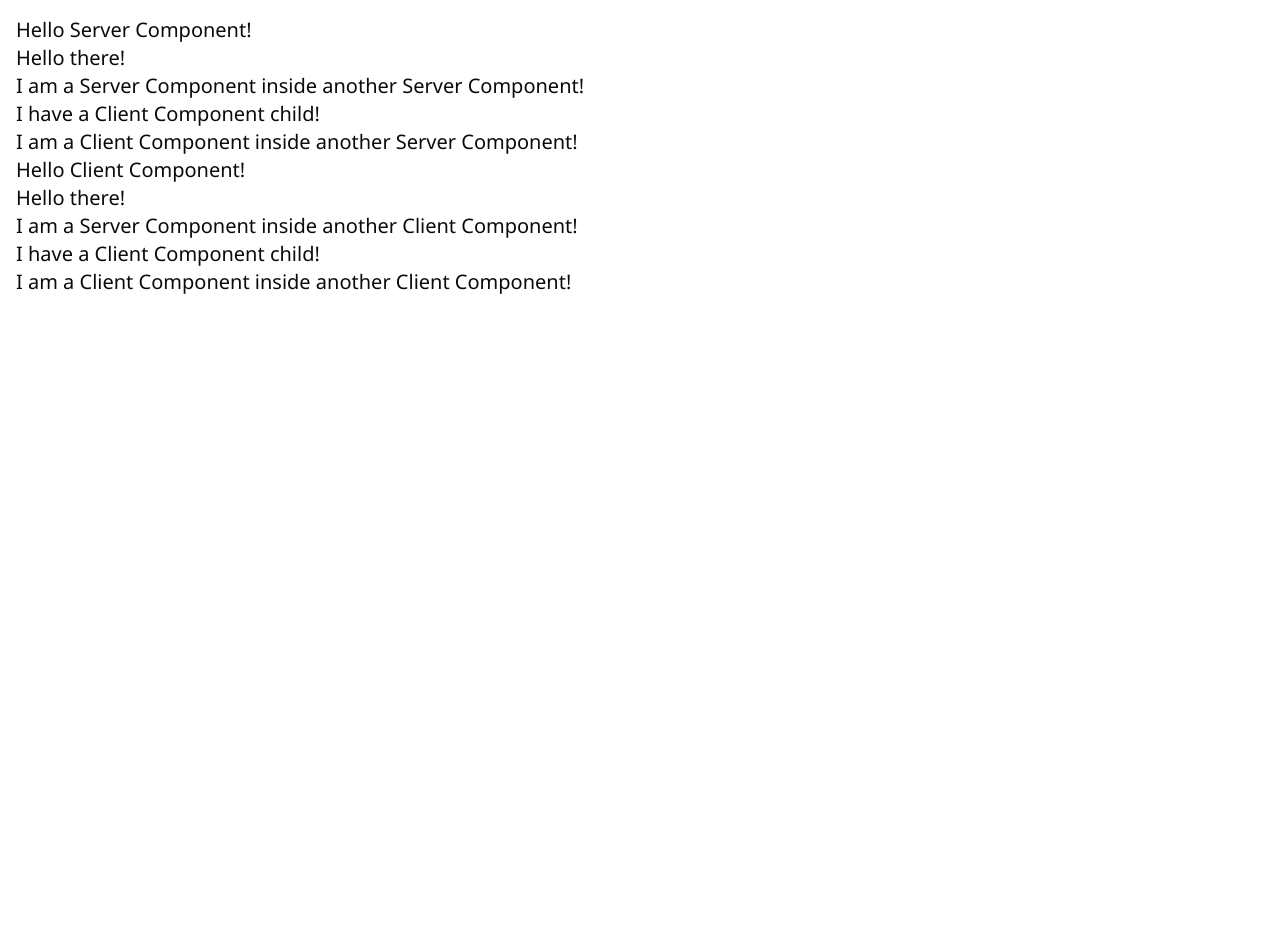
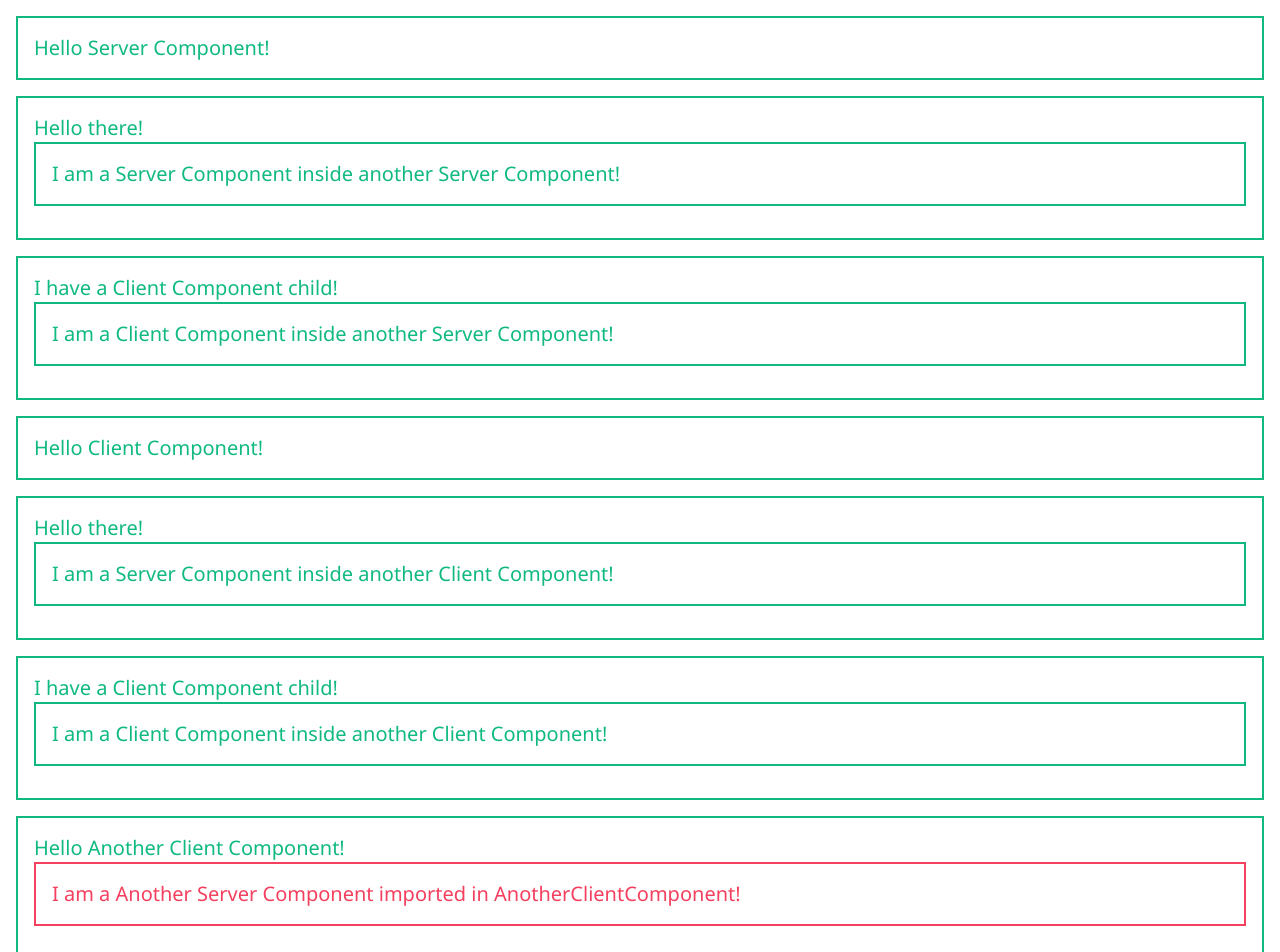
Before and after one commit to cwallervand/rsc-workshop, a Next.js app: page / in a window 1280 px wide. Shown: the top 952 px of the page. Before the commit the page ends 800 px from the top, so only its background shows below. Built offline with nearby package versions, Linux system fonts and the light colour scheme.

Commit message:
Legger til flere client server eksempler

```diff
--- a/src/app/page.tsx
+++ b/src/app/page.tsx
@@ -1,3 +1,4 @@
+import { AnotherClientComponent } from "~/components/anotherClientComponent";
 import { ClientComponent } from "~/components/clientComponent";
 import { ServerComponent } from "~/components/serverComponent";
 
@@ -20,6 +21,7 @@ export default async function HomePage() {
         <ClientComponent message="I have a Client Component child!">
           <ClientComponent message="I am a Client Component inside another Client Component!" />
         </ClientComponent>
+        <AnotherClientComponent />
       </section>
     </main>
   );
--- /dev/null
+++ b/src/components/anotherClientComponent.tsx
@@ -0,0 +1,17 @@
+"use client";
+
+import { AnotherServerComponent } from "~/components/anotherServerComponent";
+
+type AnotherClientComponentProps = {
+  message?: string;
+}
+
+export const AnotherClientComponent = ({ message = "Hello Another Client Component!" }: AnotherClientComponentProps) => {
+  console.log("### ClientComponent ###");
+  return (
+    <div className="client">
+      <p>{message}</p>
+      <AnotherServerComponent message="I am a Another Server Component imported in AnotherClientComponent!" />
+    </div>
+  );
+};
--- /dev/null
+++ b/src/components/anotherServerComponent.tsx
@@ -0,0 +1,16 @@
+import React from "react";
+
+type AnotherServerComponentProps = {
+  message?: string;
+  children?: React.ReactNode;
+}
+
+export const AnotherServerComponent = ({ message = "Hello Another Server Component!", children }: AnotherServerComponentProps) => {
+  console.log("### AnotherServerComponent ###");
+  return (
+    <div className="server">
+      <p>{message}</p>
+      {children}
+    </div>
+  );
+};
--- a/src/components/clientComponent.tsx
+++ b/src/components/clientComponent.tsx
@@ -8,8 +8,8 @@ type ClientComponentProps = {
 export const ClientComponent = ({ message = "Hello Client Component!", children }: ClientComponentProps) => {
   console.log("### ClientComponent ###");
   return (
-    <div>
-      <p className="text-xl">{message}</p>
+    <div className="client">
+      <p>{message}</p>
       {children}
     </div>
   );
--- a/src/components/serverComponent.tsx
+++ b/src/components/serverComponent.tsx
@@ -8,8 +8,8 @@ type ServerComponentProps = {
 export const ServerComponent = ({ message = "Hello Server Component!", children }: ServerComponentProps) => {
   console.log("### ServerComponent ###");
   return (
-    <div>
-      <p className="text-xl">{message}</p>
+    <div className={typeof window === "undefined" ? "server" : "client"}>
+      <p>{message}</p>
       {children}
     </div>
   );
--- a/src/styles/globals.css
+++ b/src/styles/globals.css
@@ -1,4 +1,4 @@
-@import url('https://fonts.googleapis.com/css2?family=Gochi+Hand&family=Noto+Sans:ital,wght@0,100..900;1,100..900&display=swap');
+@import url("https://fonts.googleapis.com/css2?family=Gochi+Hand&family=Noto+Sans:ital,wght@0,100..900;1,100..900&display=swap");
 @tailwind base;
 @tailwind components;
 @tailwind utilities;
@@ -63,7 +63,7 @@
 @layer base {
   * {
     @apply border-border;
-    font-family: 'Noto Sans', sans-serif;
+    font-family: "Noto Sans", sans-serif;
   }
   body {
     @apply bg-background text-foreground;
@@ -75,14 +75,19 @@
 
   h1 {
     @apply text-2xl;
-    font-family: 'Gochi Hand', sans-serif;
+    font-family: "Gochi Hand", sans-serif;
   }
 }
 
+.server,
+.client {
+  @apply mb-4 border-2 p-4 text-xl;
+}
+
 .server {
-  @apply border-2 border-rose-500 text-rose-500;
+  @apply border-rose-500 text-rose-500;
 }
 
 .client {
-  @apply border-2 border-emerald-500 text-emerald-500;
+  @apply border-emerald-500 text-emerald-500;
 }
```
